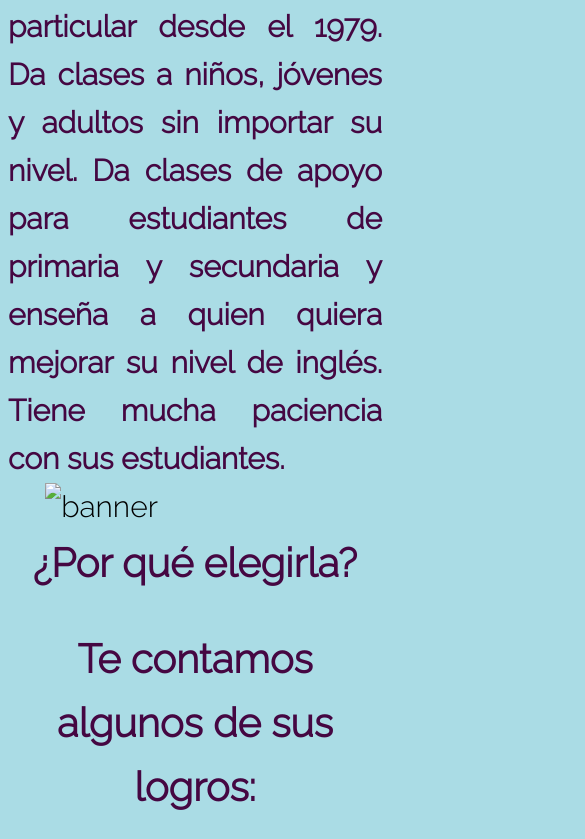
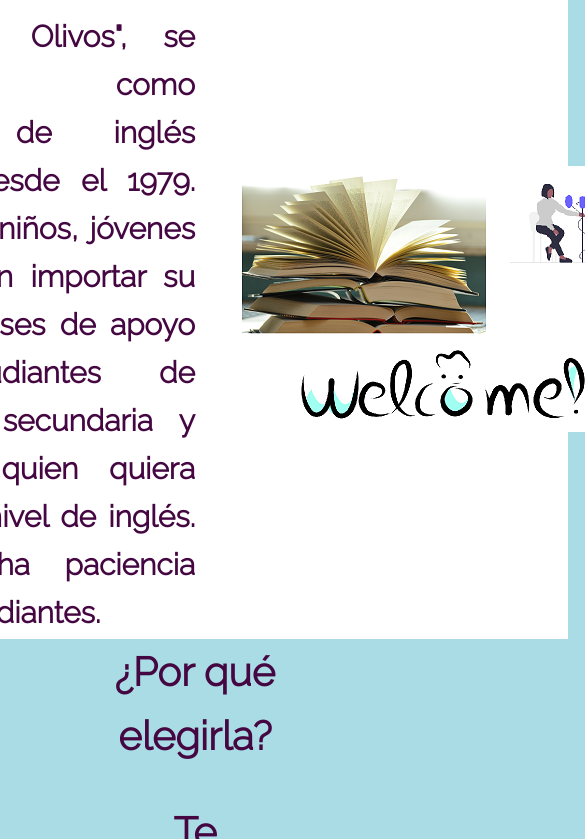
Before and after one commit to ylaino/aprendamosingles, a website: page sobrelaprofe.html in a window 390 px wide. Shown: the part 599-1438 px from the top of the page, 585 px wide, since content can reach past the window. Drawn offline with nearby package versions, Linux system fonts and the light colour scheme; files whose address does not match are found by name.

Commit message:
Agregué keywords y descriptions

```diff
--- a/scss/style.scss
+++ b/scss/style.scss
@@ -132,38 +132,42 @@
 
 
 .profesora {
-  font-size: 30px;
+  font-size: 10px;
   line-height: 1.6;
   padding: 2rem 10rem 2rem 10rem;
   display: flex;
   flex-direction: column;
   justify-content: center;
+  align-items: center;
 
   .profesora__subtitulo {
     padding-bottom: 2rem;
   }
 
+  .profesora1 {
+    display: flex;
+    flex-direction: row;
+    justify-content: center;
+    text-align: center;
+    align-items: center;
+    background-color: map-get($map: $palette, $key: 'blanco');
+    padding: 2%;
+    margin: 2%;
+    }
 
 }
  .profesora__banner {
   width: 100%;
   height: auto;
+  margin-left: auto;
+  margin-right: auto;
+  padding-left: 5%;
  }
 
 
 
 
 
-
-
-
-.banner {
-  text-align: center;
-  justify-content: center;
-  margin: 20px;
-  padding: 2rem 15rem 2rem 15rem;
-
-}
 
 
 h3 {
@@ -216,16 +220,19 @@
   padding-top: 1rem;
   padding-bottom: 1rem;
   line-height: 1.6;
+  justify-content: center;
+  align-items: center;
 }
 
 .clases__box {
   display: flex;
   flex-direction: row;
+
 }
 
 .clase__imagen {
   width: 25rem;
-}
+  }
 
 /*
 .content1 {
@@ -329,10 +336,15 @@
 
 
            @media (max-width:768px) {
-            .profesora {
-              font-size: 30px;
-              line-height: 1.6;
-              padding: 0.5rem;
+
+            .profesora1 {
+              display: flex;
+              flex-direction: column;
+            }
+
+
+            .profesora1 {
+              font-size: 10px;
 
               .profesora__subtitulo {
                 padding-bottom: 2rem;
--- a/sobrelaprofe.html
+++ b/sobrelaprofe.html
@@ -6,6 +6,8 @@
   <meta http-equiv="X-UA-Compatible" content="IE=edge" />
   <meta name="viewport" content="width=device-width, initial-scale=1.0" />
   <title>Sobre la profe</title>
+  <meta name="description" content="Aprendamos Inglés. Conocé a la profesora y organizá tu cursada con clases presenciales o a distancia.">
+    <meta name="keywords" content="aprender, inglés, english, clases, particulares, online, presencial, horarios">
   <link rel="shortcut icon" href="iconos/learning.png" />
   <link rel="stylesheet" href="./css/style.css" />
   <link rel="preconnect" href="https://fonts.googleapis.com">
@@ -37,14 +39,16 @@
     <div class="titulo"><h1>Conocé a la profe</h1>
      </div>
      <div class="profesora">
+      <h2 class="profesora__subtitulo">Prof. Mónica Ricci</h2>
       <div class="profesora1">
-        <h2 class="profesora__subtitulo">Prof. Mónica Ricci</h2>
+
         <h3 class="profesora__info">Formada en la "Cultural Inglesa de Olivos", se desempeña como profesora de
             inglés particular desde el 1979. Da clases a niños, jóvenes y adultos sin importar su nivel. Da clases de apoyo para estudiantes de primaria y secundaria y enseña a quien quiera mejorar su
             nivel de inglés. Tiene mucha paciencia con sus estudiantes.
         </h3>
+        <div class="profesora__banner"><img class="imagen" src="Imagenes/banner1.png" alt="banner" />
       </div>
-      <div class="profesora__banner"><img class="imagen" src="Imagenes/banner1.png" alt="banner" />
+
       </div>
       <div class="profesora2">
         <h2 class="profesora__subtitulo">¿Por qué elegirla?</h2>
```
Also changed, not shown: contacto.html (+2 -0 lines), horarios.html (+2 -0 lines), index.html (+2 -0 lines), modalidaddeenseñanza.html (+4 -2 lines), Imagenes/banner1.png (added), css/style.css, 1 other file.
